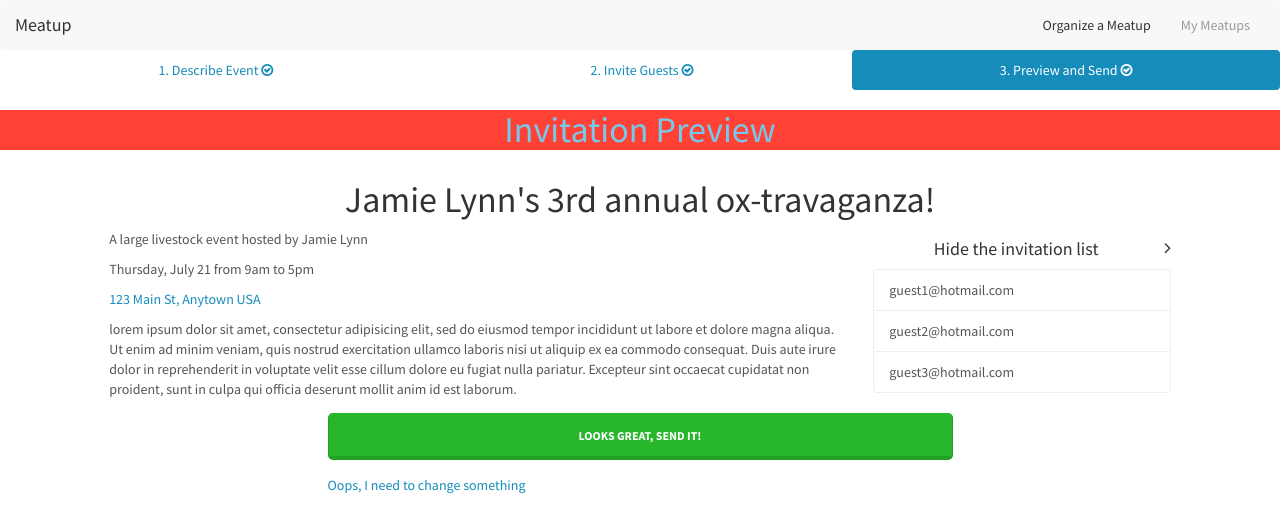
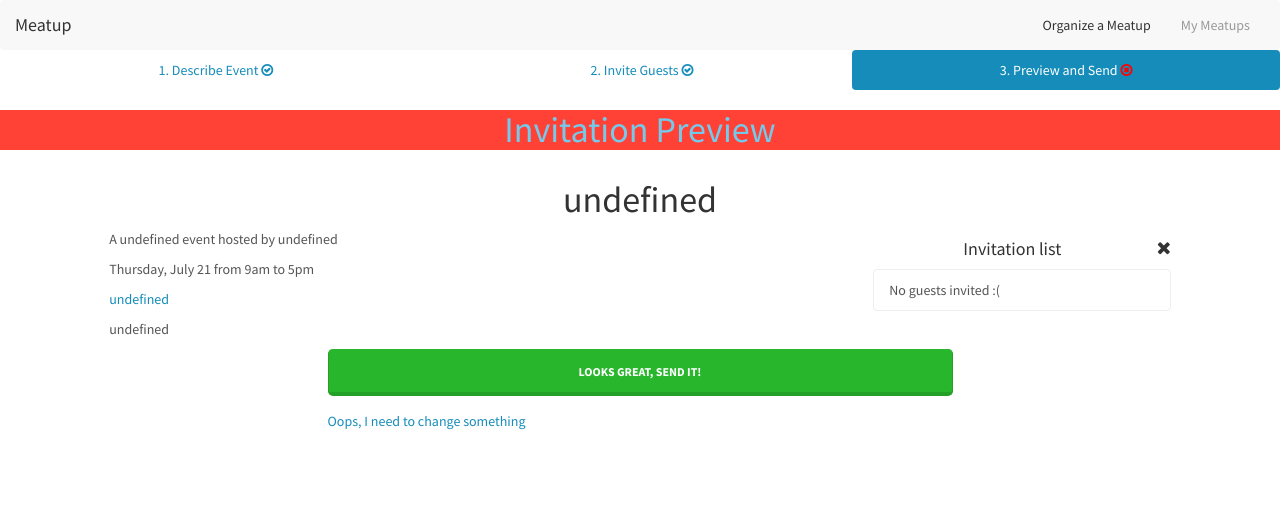
Before and after one commit to avitevet/udacity-meetup, a website: page app/preview-send.html in a window 1280 px wide. Drawn offline with nearby package versions, Linux system fonts and the light colour scheme; files that its build step writes are made by us from their sources.

Commit message:
show sessionStorage data on preview-send page

```diff
--- a/app/preview-send.html
+++ b/app/preview-send.html
@@ -27,7 +27,7 @@
     <ul class="nav nav-pills nav-justified">
         <li><a href="#">1. Describe Event <i class="fa fa-check-circle-o"></i></a></li>
         <li><a href="#">2. Invite Guests <i class="fa fa-check-circle-o"></i></a></li>
-        <li class="active"><a href="#">3. Preview and Send <i class="fa fa-check-circle-o"></i></a></li>
+        <li class="active"><a href="#">3. Preview and Send <i class="fa fa-times-circle-o progress-incomplete"></i></a></li>
     </ul>
     <section>
         <div class="row">
@@ -38,34 +38,36 @@
     <section>
         <div class="row">
             <div class="col-md-12">
-                <h1 class="text-center">Jamie Lynn's 3rd annual ox-travaganza!</h1></div>
+                <h1 class="text-center" id="eventName">Jamie Lynn's 3rd annual ox-travaganza!</h1></div>
         </div>
     </section>
     <section>
         <div class="row">
             <div class="col-md-7 col-md-offset-1 col-sm-8">
-                <p>A large livestock event hosted by Jamie Lynn</p>
-                <p>Thursday, July 21 from 9am to 5pm</p>
-                <p><a href="#">123 Main St, Anytown USA</a></p>
-                <p>lorem ipsum dolor sit amet, consectetur adipisicing elit, sed do eiusmod tempor incididunt ut labore et dolore magna aliqua. Ut enim ad minim veniam, quis nostrud exercitation ullamco laboris nisi ut aliquip ex ea commodo consequat. Duis
+                <p>A <span id="eventType">large livestock</span> event hosted by <span id="host">Jamie Lynn</span></p>
+                <p id="eventDates">Thursday, July 21 from 9am to 5pm</p>
+                <p><a href="#" id="location">123 Main St, Anytown USA <i class="fa fa-map-marker fa-2x"></i></a></p>
+                <p id="message">lorem ipsum dolor sit amet, consectetur adipisicing elit, sed do eiusmod tempor incididunt ut labore et dolore magna aliqua. Ut enim ad minim veniam, quis nostrud exercitation ullamco laboris nisi ut aliquip ex ea commodo consequat. Duis
                     aute irure dolor in reprehenderit in voluptate velit esse cillum dolore eu fugiat nulla pariatur. Excepteur sint occaecat cupidatat non proident, sunt in culpa qui officia deserunt mollit anim id est laborum. </p>
             </div>
-            <div class="col-md-3 col-sm-4">
-                <h4 class="text-center">Hide the invitation list<i class="fa fa-angle-right pull-right"></i></h4>
-                <ul class="list-group">
-                    <li class="list-group-item"><span>guest1@hotmail.com </span></li>
-                    <li class="list-group-item"><span>guest2@hotmail.com </span></li>
-                    <li class="list-group-item"><span>guest3@hotmail.com </span></li>
-                </ul>
-            </div>
+						<div class="col-md-3 col-sm-4" id="inviteList">
+								<h4 class="text-center">Invitation list<i class="fa fa-times pull-right" id="times"></i><i class="fa fa-plus pull-right hidden" id="plus"></i></h4>
+								<ul class="list-group" id="entries">
+										<li class="list-group-item" id="noguests">No guests invited :(</li>
+								</ul>
+						</div>
         </div>
         <div class="row">
             <div class="col-lg-6 col-lg-push-3 col-md-6 col-md-push-3 col-sm-8 col-sm-push-2">
-                <button class="btn btn-success btn-lg btn-invite-guests" type="submit">Looks great, send it!</button><a href="#" id="oopsLnk">Oops, I need to change something</a></div>
+                <button class="btn btn-success btn-lg btn-invite-guests" type="submit">Looks great, send it!</button>
+								<a href="create-event.html" id="oopsLnk">Oops, I need to change something</a></div>
         </div>
     </section>
     <script src="scripts/jquery.min.js"></script>
     <script src="assets/bootstrap/js/bootstrap.min.js"></script>
+		<script type="text/javascript" src="//cdnjs.cloudflare.com/ajax/libs/moment.js/2.14.1/moment.min.js"></script>
+		<script src="scripts/invitelist.js"></script>
+		<script src="scripts/preview-send.js"></script>
 </body>
 
 </html>
--- /dev/null
+++ b/app/scripts/preview-send.js
@@ -0,0 +1,10 @@
+(function() {
+	var inviteList = new InviteList('#inviteList', InviteListMode.RO);
+
+	['eventType', 'eventName', 'host', 'location', 'message'].forEach(function(id) {
+		document.querySelector('#' + id).innerHTML = sessionStorage[id];
+	});
+
+	// format the dates
+
+})();
```
